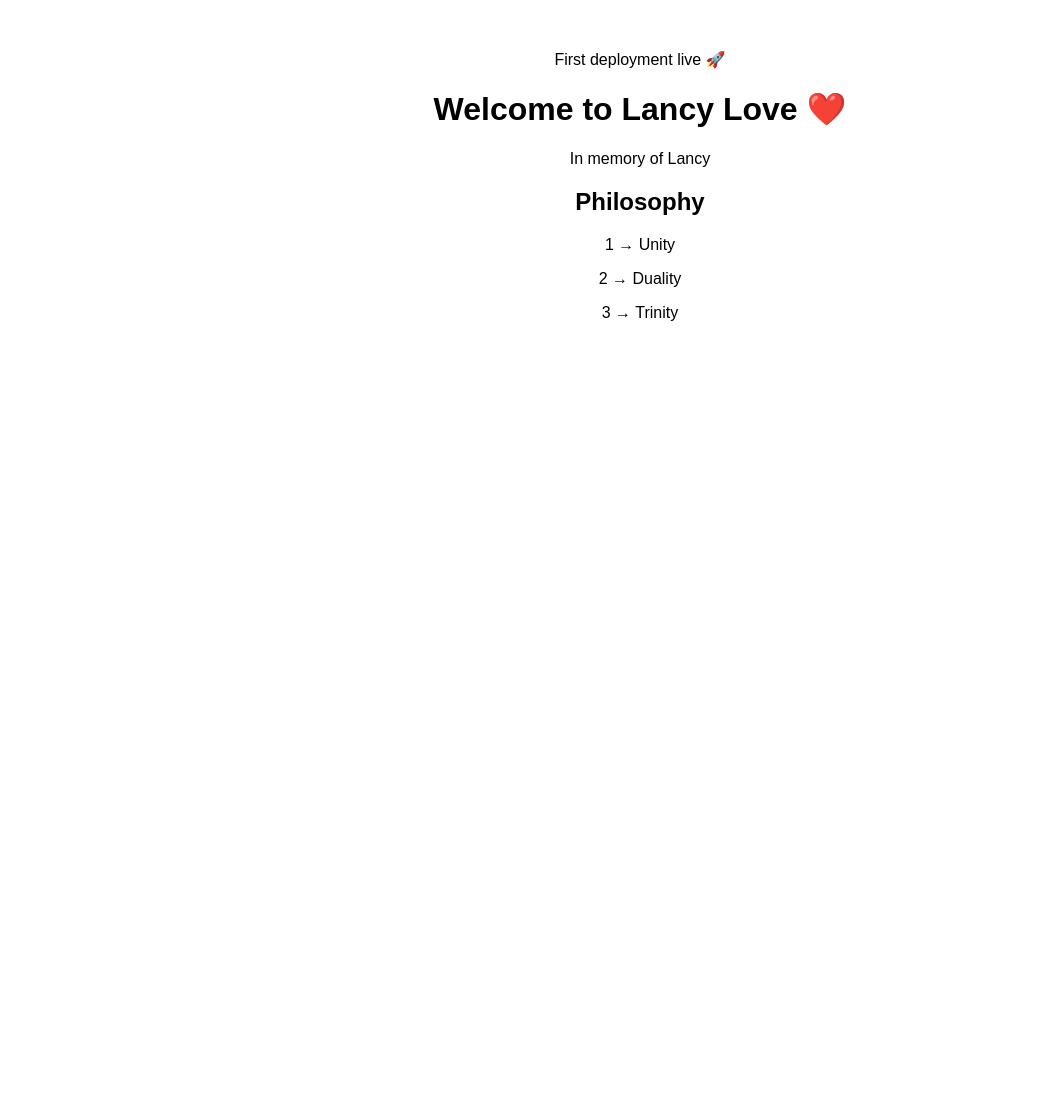
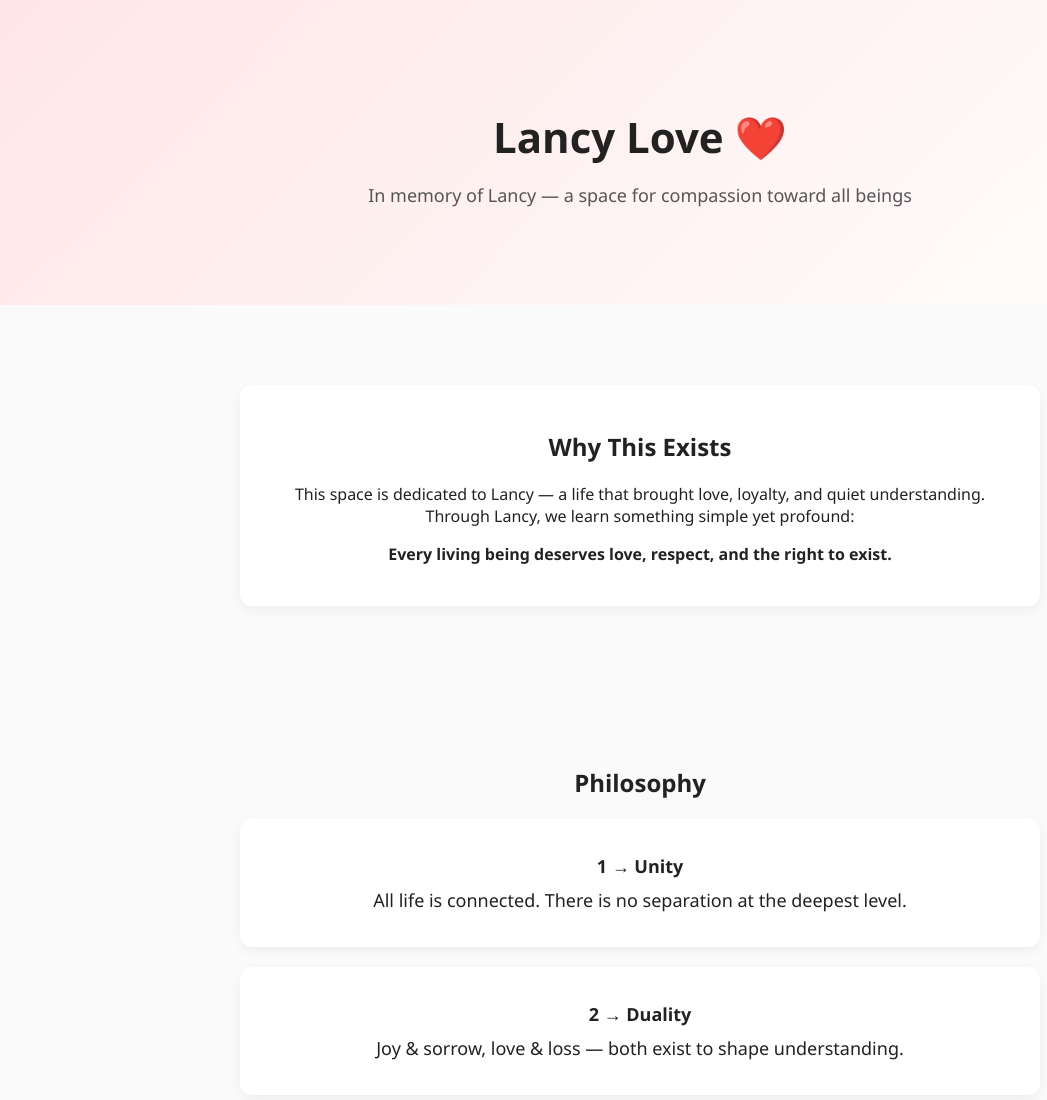
Before and after one commit to dkghosh2019/lancy-site, a plain HTML site: page index.html in a window 1280 px wide. Shown: the top 1100 px of the page, without its empty margins (0-1047 px from the left). Before the commit the page ends 800 px from the top, so only its background shows below. Drawn offline with Linux system fonts and the light colour scheme.

Commit message:
Enhance index.html with responsive design and content

```diff
--- a/index.html
+++ b/index.html
@@ -2,15 +2,110 @@
 <html>
 <head>
   <title>Lancy Love</title>
+  <meta name="viewport" content="width=device-width, initial-scale=1.0">
+  <style>
+    body {
+      margin: 0;
+      font-family: 'Segoe UI', sans-serif;
+      background: #fafafa;
+      color: #222;
+      text-align: center;
+    }
+
+    .hero {
+      padding: 80px 20px;
+      background: linear-gradient(135deg, #ffe6e6, #fff);
+    }
+
+    h1 {
+      font-size: 42px;
+      margin-bottom: 10px;
+    }
+
+    .subtitle {
+      font-size: 18px;
+      color: #555;
+    }
+
+    .section {
+      padding: 60px 20px;
+      max-width: 800px;
+      margin: auto;
+    }
+
+    .card {
+      background: white;
+      padding: 25px;
+      margin: 20px 0;
+      border-radius: 12px;
+      box-shadow: 0 4px 12px rgba(0,0,0,0.05);
+    }
+
+    .philosophy p {
+      font-size: 18px;
+      margin: 10px 0;
+    }
+
+    .footer {
+      padding: 40px;
+      font-size: 14px;
+      color: #777;
+    }
+  </style>
 </head>
-<body style="text-align:center; font-family:Arial; margin-top:50px;">
-  <p>First deployment live 🚀</p>
-  <h1>Welcome to Lancy Love ❤️</h1>
-  <p>In memory of Lancy</p>
 
-  <h2>Philosophy</h2>
-  <p>1 → Unity</p>
-  <p>2 → Duality</p>
-  <p>3 → Trinity</p>
+<body>
+
+  <!-- HERO -->
+  <div class="hero">
+    <h1>Lancy Love ❤️</h1>
+    <p class="subtitle">In memory of Lancy — a space for compassion toward all beings</p>
+  </div>
+
+  <!-- STORY -->
+  <div class="section">
+    <div class="card">
+      <h2>Why This Exists</h2>
+      <p>
+        This space is dedicated to Lancy — a life that brought love, loyalty, and quiet understanding.
+        Through Lancy, we learn something simple yet profound:
+      </p>
+      <p><b>Every living being deserves love, respect, and the right to exist.</b></p>
+    </div>
+  </div>
+
+  <!-- PHILOSOPHY -->
+  <div class="section philosophy">
+    <h2>Philosophy</h2>
+
+    <div class="card">
+      <p><b>1 → Unity</b></p>
+      <p>All life is connected. There is no separation at the deepest level.</p>
+    </div>
+
+    <div class="card">
+      <p><b>2 → Duality</b></p>
+      <p>Joy & sorrow, love & loss — both exist to shape understanding.</p>
+    </div>
+
+    <div class="card">
+      <p><b>3 → Trinity</b></p>
+      <p>Creation, preservation, and transformation — the rhythm of existence.</p>
+    </div>
+  </div>
+
+  <!-- FUTURE -->
+  <div class="section">
+    <div class="card">
+      <h2>What Comes Next</h2>
+      <p>This platform will grow into a space for knowledge, compassion, and deeper understanding of life.</p>
+    </div>
+  </div>
+
+  <!-- FOOTER -->
+  <div class="footer">
+    Made with ❤️ for all living beings
+  </div>
+
 </body>
 </html>
```
